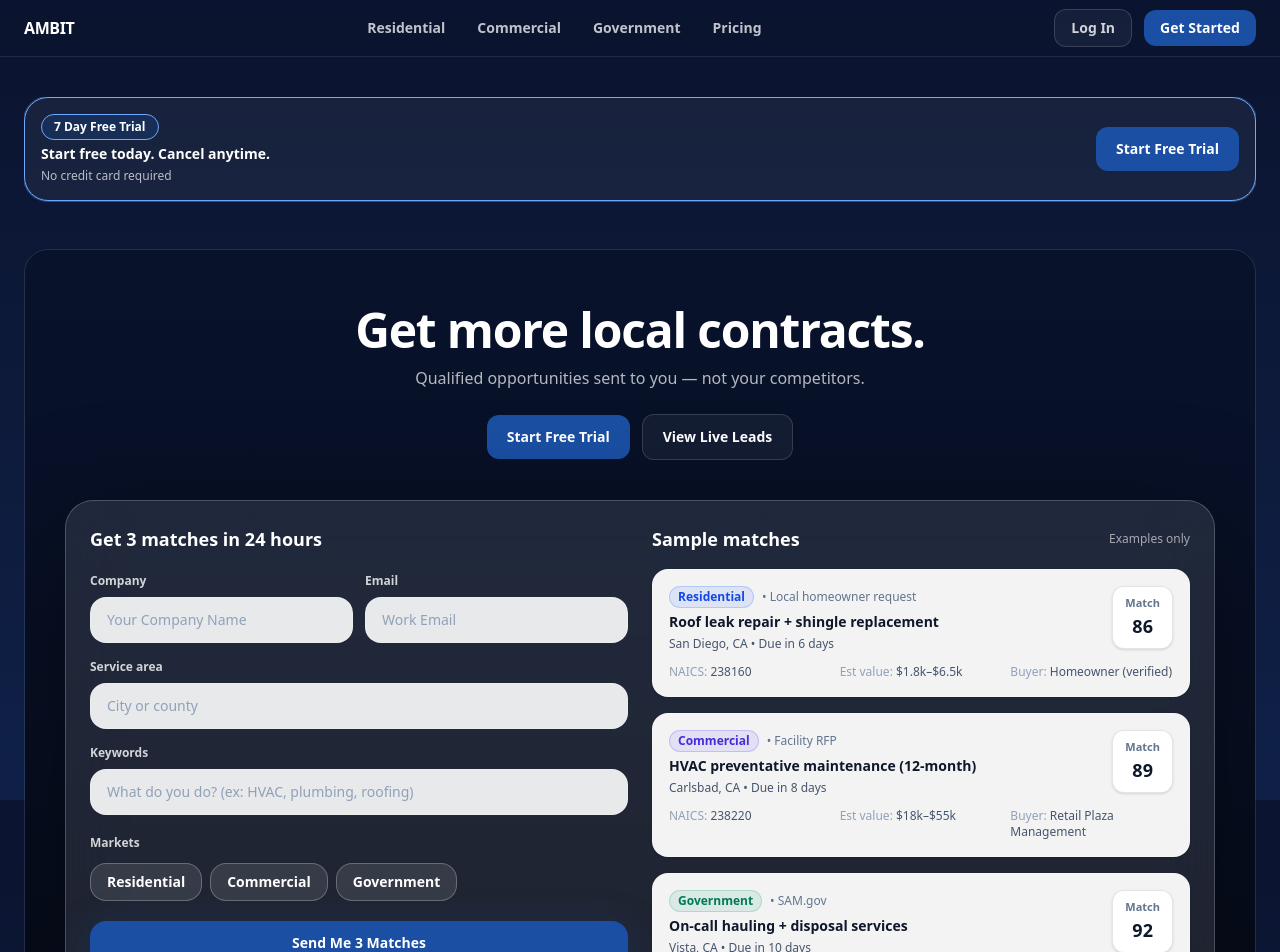
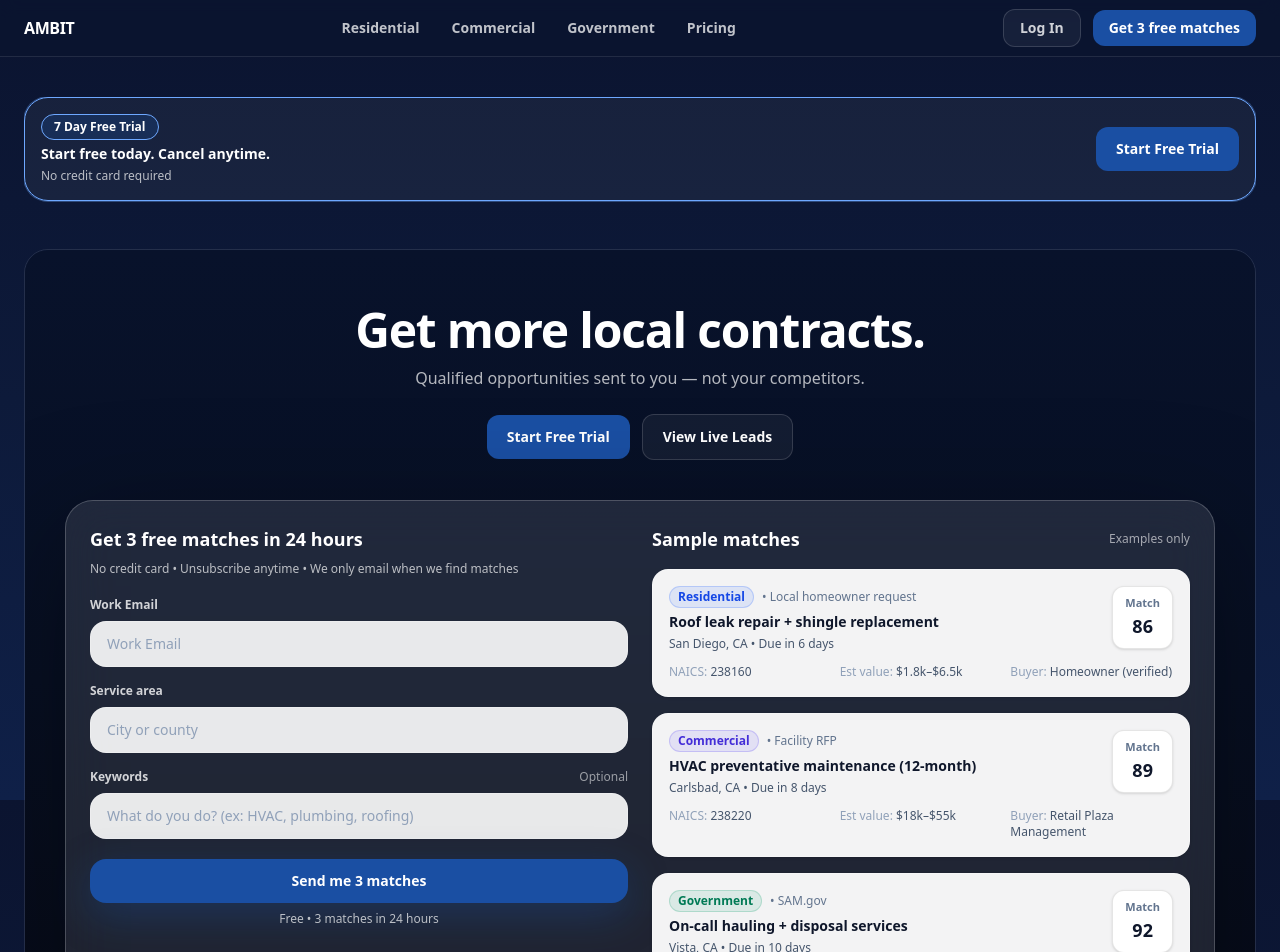
Before and after one commit to seansevrix/ambit, a Next.js app: page / in a window 1280 px wide. Shown: the top 952 px of the page. Built offline with nearby package versions, Linux system fonts and the light colour scheme.

Commit message:
Simplify homepage capture: email+area only, unify CTA

```diff
--- a/app/components/ConciergeLeadCapture.tsx
+++ b/app/components/ConciergeLeadCapture.tsx
@@ -1,15 +1,10 @@
 "use client";
 
-import { useMemo, useState } from "react";
+import { useMemo, useState, type FormEvent } from "react";
 import { useRouter } from "next/navigation";
-
-type MarketKey = "residential" | "commercial" | "government";
 
 const FORMSPREE_ENDPOINT = "https://formspree.io/f/xdaaaapj";
 const BRAND = "#1A4FA3";
-
-// Locked: always all 3 markets
-const LOCKED_MARKETS: MarketKey[] = ["residential", "commercial", "government"];
 
 function cx(...classes: Array<string | false | null | undefined>) {
   return classes.filter(Boolean).join(" ");
@@ -115,24 +110,22 @@ function SampleCard({
 export default function ConciergeLeadCapture() {
   const router = useRouter();
 
-  const [company, setCompany] = useState("");
   const [email, setEmail] = useState("");
   const [area, setArea] = useState("");
+  const [keywordText, setKeywordText] = useState("");
 
-  const [keywordText, setKeywordText] = useState("");
   const keywords = useMemo(() => splitKeywordText(keywordText), [keywordText]);
 
   const [submitting, setSubmitting] = useState(false);
   const [error, setError] = useState<string | null>(null);
 
-  // locked markets string for submission
+  // Always include all markets behind the scenes
   const marketsHuman = "Residential, Commercial, Government";
 
-  async function onSubmit(e: React.FormEvent) {
+  async function onSubmit(e: FormEvent<HTMLFormElement>) {
     e.preventDefault();
     setError(null);
 
-    if (!company.trim()) return setError("Company is required.");
     if (!email.trim()) return setError("Work Email is required.");
     if (!area.trim()) return setError("Service area is required.");
 
@@ -140,14 +133,15 @@ export default function ConciergeLeadCapture() {
       setSubmitting(true);
 
       const fd = new FormData();
-      fd.append("company", company.trim());
       fd.append("email", email.trim());
       fd.append("_replyto", email.trim());
       fd.append("service_area", area.trim());
       fd.append("markets", marketsHuman);
       fd.append("keywords", keywords.join(", "));
       fd.append("_gotcha", "");
-      fd.append("_subject", `AMBIT lead: ${company.trim()} (${area.trim()})`);
+
+      // Keep subject clean & useful for you
+      fd.append("_subject", `AMBIT lead: ${email.trim()} (${area.trim()})`);
 
       const res = await fetch(FORMSPREE_ENDPOINT, {
         method: "POST",
@@ -172,24 +166,17 @@ export default function ConciergeLeadCapture() {
         {/* LEFT */}
         <div className="min-w-0">
           <div className="text-base font-semibold text-white sm:text-lg">
-            Get 3 matches in 24 hours
+            Get 3 free matches in 24 hours
+          </div>
+
+          <div className="mt-2 text-xs text-white/70">
+            No credit card • Unsubscribe anytime • We only email when we find matches
           </div>
 
           <form onSubmit={onSubmit} className="mt-4 space-y-4 sm:mt-5">
-            {/* Company + Email */}
-            <div className="grid gap-3 sm:grid-cols-2">
+            {/* Email */}
             <div className="min-w-0">
-                <div className="text-xs font-semibold text-white/80">Company</div>
-                <input
-                  value={company}
-                  onChange={(e) => setCompany(e.target.value)}
-                  placeholder="Your Company Name"
-                  className="mt-2 w-full rounded-2xl border border-white/20 bg-white/90 px-4 py-3 text-sm text-slate-900 placeholder:text-slate-400 outline-none focus:border-white/40"
-                />
-              </div>
-
-              <div className="min-w-0">
-                <div className="text-xs font-semibold text-white/80">Email</div>
+              <div className="text-xs font-semibold text-white/80">Work Email</div>
               <input
                 value={email}
                 onChange={(e) => setEmail(e.target.value)}
@@ -197,7 +184,6 @@ export default function ConciergeLeadCapture() {
                 type="email"
                 className="mt-2 w-full rounded-2xl border border-white/20 bg-white/90 px-4 py-3 text-sm text-slate-900 placeholder:text-slate-400 outline-none focus:border-white/40"
               />
-              </div>
             </div>
 
             {/* Service area */}
@@ -211,35 +197,18 @@ export default function ConciergeLeadCapture() {
               />
             </div>
 
-            {/* Keywords */}
+            {/* Keywords (optional) */}
             <div className="min-w-0">
+              <div className="flex items-center justify-between">
                 <div className="text-xs font-semibold text-white/80">Keywords</div>
+                <div className="text-xs text-white/55">Optional</div>
+              </div>
               <input
                 value={keywordText}
                 onChange={(e) => setKeywordText(e.target.value)}
                 placeholder="What do you do? (ex: HVAC, plumbing, roofing)"
                 className="mt-2 w-full rounded-2xl border border-white/20 bg-white/90 px-4 py-3 text-sm text-slate-900 placeholder:text-slate-400 outline-none focus:border-white/40"
               />
-            </div>
-
-            {/* Markets (locked display, not editable) */}
-            <div className="pt-1">
-              <div className="text-xs font-semibold text-white/80">Markets</div>
-              <div className="mt-3 flex flex-wrap gap-2">
-                {LOCKED_MARKETS.map((m) => (
-                  <span
-                    key={m}
-                    className="rounded-2xl border border-white/25 bg-white/10 px-3 py-2 text-xs font-semibold text-white sm:px-4 sm:text-sm"
-                    title="Included"
-                  >
-                    {m === "residential"
-                      ? "Residential"
-                      : m === "commercial"
-                      ? "Commercial"
-                      : "Government"}
-                  </span>
-                ))}
-              </div>
             </div>
 
             {/* CTA */}
@@ -253,11 +222,11 @@ export default function ConciergeLeadCapture() {
                 )}
                 style={{ backgroundColor: BRAND }}
               >
-                {submitting ? "Sending…" : "Send Me 3 Matches"}
+                {submitting ? "Sending…" : "Send me 3 matches"}
               </button>
 
               <div className="mt-2 text-center text-xs text-white/70">
-                3 matches in 24 hours • Free
+                Free • 3 matches in 24 hours
               </div>
 
               {error && <div className="mt-3 text-sm text-red-200">{error}</div>}
@@ -311,7 +280,7 @@ export default function ConciergeLeadCapture() {
           </div>
 
           <div className="mt-3 text-xs text-white/65">
-            Samples only. Your first 3 real matches are hand-picked and emailed.
+            Samples only. Your first 3 real matches are emailed within 24 hours.
           </div>
         </div>
       </div>
--- a/app/components/SiteNav.tsx
+++ b/app/components/SiteNav.tsx
@@ -1,15 +1,12 @@
 import Link from "next/link";
 
 const PRIMARY_BTN =
-  // mobile: smaller + no-wrap, desktop: original sizing
   "shrink-0 whitespace-nowrap rounded-xl bg-[#1A4FA3] px-3 py-2 text-xs font-semibold text-white hover:bg-[#15428B] sm:px-4 sm:text-sm";
 
 const GHOST_BTN =
-  // mobile: smaller + no-wrap, desktop: original sizing
   "shrink-0 whitespace-nowrap rounded-xl border border-white/15 bg-white/5 px-3 py-2 text-xs font-semibold text-white/80 hover:bg-white/10 hover:text-white sm:px-4 sm:text-sm";
 
-const NAV_LINK =
-  "text-sm font-semibold text-white/75 hover:text-white transition";
+const NAV_LINK = "text-sm font-semibold text-white/75 hover:text-white transition";
 
 export default function SiteNav() {
   return (
@@ -42,15 +39,13 @@ export default function SiteNav() {
         {/* Right */}
         <div className="ml-auto flex shrink-0 items-center gap-2 sm:gap-3">
           <Link href="/login" className={GHOST_BTN}>
-            {/* mobile label shorter */}
             <span className="sm:hidden">Login</span>
             <span className="hidden sm:inline">Log In</span>
           </Link>
 
-          <Link href="/get-started?plan=single" className={PRIMARY_BTN}>
-            {/* mobile label shorter */}
-            <span className="sm:hidden">Start</span>
-            <span className="hidden sm:inline">Get Started</span>
+          <Link href="/#preview" className={PRIMARY_BTN}>
+            <span className="sm:hidden">3 Matches</span>
+            <span className="hidden sm:inline">Get 3 free matches</span>
           </Link>
         </div>
       </div>
```
Lines whose indentation alone changed are shown as unchanged.
